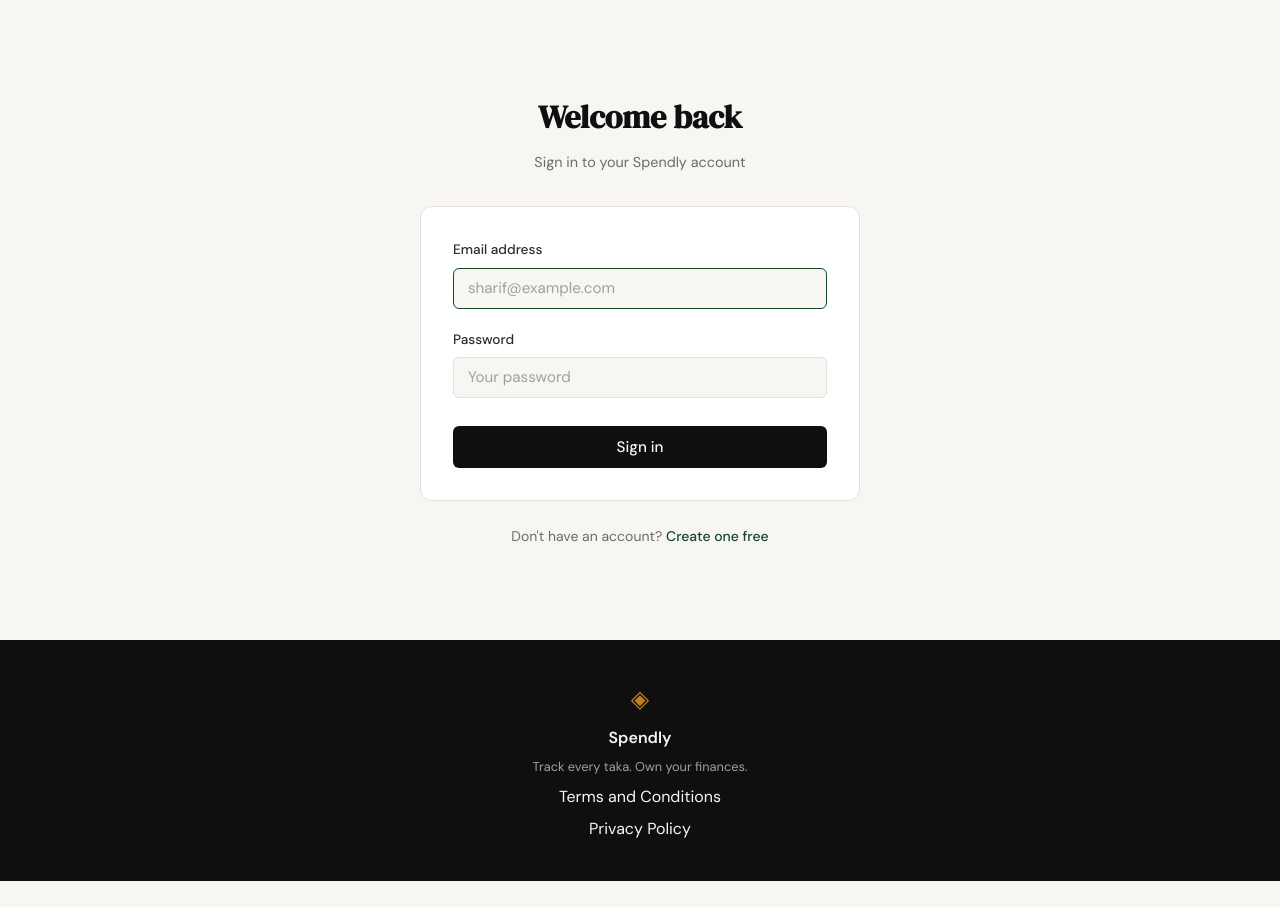
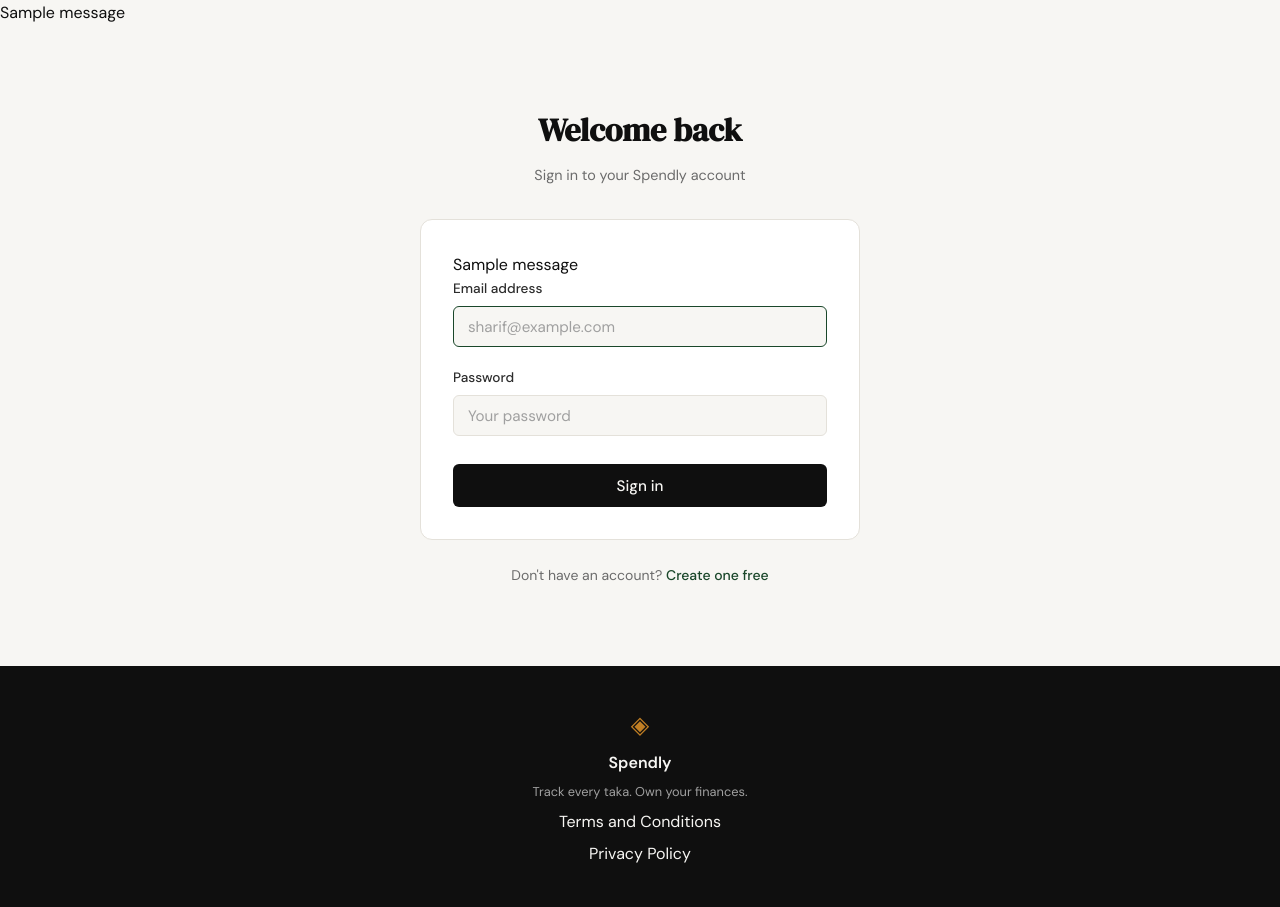
Before and after one commit to RuhulAminSharif/expense-tracker, a Flask app: page /login in a window 1280 px wide. Shown: the part 61-968 px from the top of the page. Before the commit the page ends 942 px from the top, so only its background shows below. Run offline with Flask 3, Linux system fonts and the light colour scheme; one stand-in notice (Sample message) is shown.

Commit message:
feat: enhance authentication flow with session management and flash messages

```diff
--- a/app.py
+++ b/app.py
@@ -1,6 +1,7 @@
 import sqlite3
-from flask import Flask, flash, redirect, render_template, request, url_for
-from database.db import create_user, get_db, init_db, seed_db
+from flask import Flask, flash, redirect, render_template, request, session, url_for
+from werkzeug.security import check_password_hash
+from database.db import create_user, get_db, get_user_by_email, init_db, seed_db
 
 app = Flask(__name__)
 app.secret_key = "dev-secret-key"
@@ -20,6 +21,9 @@
 
 @app.route("/register", methods=["GET", "POST"])
 def register():
+    if session.get("user_id"):
+        return redirect(url_for("landing"))
+
     if request.method == "POST":
         name = request.form.get("name", "").strip()
         email = request.form.get("email", "").strip()
@@ -44,8 +48,24 @@
         return redirect(url_for("login"))
     return render_template("register.html")
 
-@app.route("/login")
+@app.route("/login", methods=["GET", "POST"])
 def login():
+    if session.get("user_id"):
+        return redirect(url_for("landing"))
+
+    if request.method == "POST":
+        email = request.form.get("email", "").strip()
+        password = request.form.get("password", "")
+
+        user = get_user_by_email(email)
+        if not user or not check_password_hash(user["password_hash"], password):
+            flash("Invalid email or password.", "error")
+            return render_template("login.html")
+
+        session["user_id"] = user["id"]
+        flash("Welcome back!", "success")
+        return redirect(url_for("landing"))
+
     return render_template("login.html")
 
 @app.route("/terms")
@@ -60,7 +80,9 @@
 
 @app.route("/logout")
 def logout():
-    return "Logout"
+    session.clear()
+    flash("You have been logged out.", "success")
+    return redirect(url_for("landing"))
 
 @app.route("/profile")
 def profile():
--- a/templates/base.html
+++ b/templates/base.html
@@ -1,17 +1,22 @@
-<!DOCTYPE html>
+<!doctype html>
 <html lang="en">
   <head>
-    <meta charset="UTF-8">
-    <meta name="viewport" content="width=device-width, initial-scale=1.0">
+    <meta charset="UTF-8" />
+    <meta name="viewport" content="width=device-width, initial-scale=1.0" />
     <title>{% block title %}Spendly{% endblock %}</title>
-    <link rel="preconnect" href="https://fonts.googleapis.com">
-    <link rel="preconnect" href="https://fonts.gstatic.com" crossorigin>
-    <link href="https://fonts.googleapis.com/css2?family=DM+Serif+Display:ital@0;1&family=DM+Sans:wght@300;400;500;600&display=swap" rel="stylesheet">
-    <link rel="stylesheet" href="{{ url_for('static', filename='css/style.css') }}">
+    <link rel="preconnect" href="https://fonts.googleapis.com" />
+    <link rel="preconnect" href="https://fonts.gstatic.com" crossorigin />
+    <link
+      href="https://fonts.googleapis.com/css2?family=DM+Serif+Display:ital@0;1&family=DM+Sans:wght@300;400;500;600&display=swap"
+      rel="stylesheet"
+    />
+    <link
+      rel="stylesheet"
+      href="{{ url_for('static', filename='css/style.css') }}"
+    />
     {% block head %}{% endblock %}
   </head>
   <body>
-
     <nav class="navbar">
       <div class="nav-inner">
         <a href="{{ url_for('landing') }}" class="nav-brand">
@@ -19,14 +24,21 @@
           <span class="brand-name">Spendly</span>
         </a>
         <div class="nav-links">
+          {% if session.user_id %}
+          <a href="{{ url_for('logout') }}">Sign out</a>
+          {% else %}
           <a href="{{ url_for('login') }}">Sign in</a>
           <a href="{{ url_for('register') }}" class="nav-cta">Get started</a>
+          {% endif %}
         </div>
       </div>
     </nav>
 
     <main class="main-content">
-        {% block content %}{% endblock %}
+      {% with messages = get_flashed_messages(with_categories=true) %} {% for
+      category, message in messages %}
+      <div class="flash flash-{{ category }}">{{ message }}</div>
+      {% endfor %} {% endwith %} {% block content %}{% endblock %}
     </main>
 
     <footer class="footer">
--- a/templates/login.html
+++ b/templates/login.html
@@ -1,34 +1,42 @@
-{% extends "base.html" %}
-
-{% block title %}Sign in — Spendly{% endblock %}
-
-{% block content %}
+{% extends "base.html" %} {% block title %}Sign in — Spendly{% endblock %} {%
+block content %}
 
 <section class="auth-section">
   <div class="auth-container">
-
     <div class="auth-header">
       <h1 class="auth-title">Welcome back</h1>
       <p class="auth-subtitle">Sign in to your Spendly account</p>
     </div>
 
     <div class="auth-card">
-            {% if error %}
-            <div class="auth-error">{{ error }}</div>
-            {% endif %}
+      {% with messages = get_flashed_messages(with_categories=true) %} {% for
+      category, message in messages %}
+      <div class="auth-{{ category }}">{{ message }}</div>
+      {% endfor %} {% endwith %}
 
-            <form method="POST" action="/login">
+      <form method="POST" action="{{ url_for('login') }}">
         <div class="form-group">
           <label for="email">Email address</label>
-                    <input type="email" id="email" name="email"
-                           class="form-input" placeholder="sharif@example.com"
-                           required autofocus>
+          <input
+            type="email"
+            id="email"
+            name="email"
+            class="form-input"
+            placeholder="sharif@example.com"
+            required
+            autofocus
+          />
         </div>
         <div class="form-group">
           <label for="password">Password</label>
-                    <input type="password" id="password" name="password"
-                           class="form-input" placeholder="Your password"
-                           required>
+          <input
+            type="password"
+            id="password"
+            name="password"
+            class="form-input"
+            placeholder="Your password"
+            required
+          />
         </div>
         <button type="submit" class="btn-submit">Sign in</button>
       </form>
@@ -38,7 +46,6 @@
       Don't have an account?
       <a href="{{ url_for('register') }}">Create one free</a>
     </p>
-
   </div>
 </section>
 
```
Lines whose indentation alone changed are shown as unchanged.
